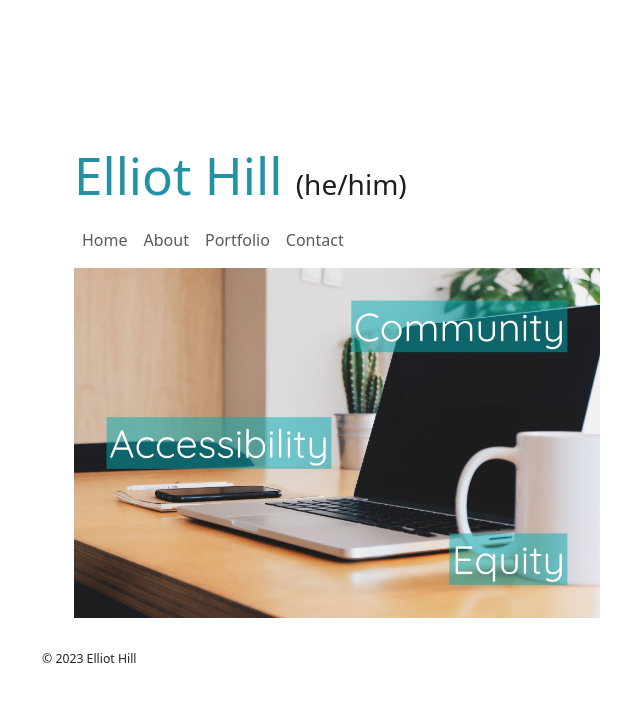
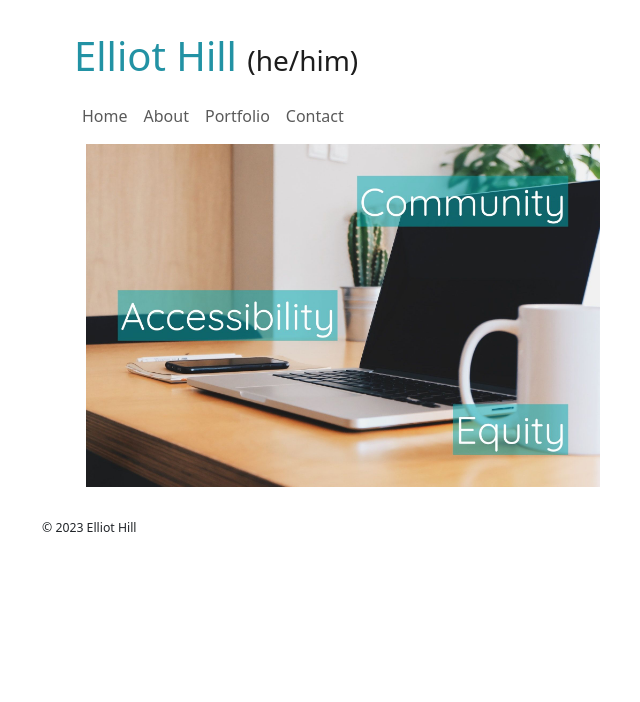
Before and after one commit to elliotvhill/portfolio-site, a React (Vite) app: page / in a window 1280 px wide. Shown: the top 702 px of the page, without its empty margins (40-680 px from the left). Built offline with nearby package versions, Linux system fonts and the light colour scheme.

Commit message:
more about page style adjustments

```diff
--- a/index.html
+++ b/index.html
@@ -10,7 +10,7 @@
             rel="stylesheet"
         />
         <link href="css/main-min.css" rel="stylesheet" />
-        <title>Elliot Portfolio</title>
+        <title>Elliot Hill</title>
         <link rel="icon" type="image/png" href="src/assets/code-solid.svg" />
     </head>
     <body>
--- a/src/components/About.jsx
+++ b/src/components/About.jsx
@@ -1,6 +1,6 @@
 export default function About() {
     return (
-        <div className='about'>
+        <div className='container'>
             <h2 className='about-head main-brand'>About</h2>
             <div className='container w-50'>
                 <p>
@@ -14,8 +14,6 @@ export default function About() {
                     projects through a lens of accessibility, equity, and
                     integrity.
                 </p>
-            </div>
-            <div className='container'>
                 <img
                     src='src/assets/LI-profile-pic-sq.jpeg'
                     alt='A headshot of Elliot wearing a blue suit and tie with greenery in the background.'
--- a/src/components/Home.jsx
+++ b/src/components/Home.jsx
@@ -1,8 +1,12 @@
 export default function Home() {
     return (
         <>
-            <div className="home-landing">
-                <img src="src/assets/home-banner.jpg" alt="A picture of a laptop, a phone, a notebook, and a mug on a desk. A small potted cactus is in the background. The words 'community', 'accessibility', and 'equity' are superimposed." className="home-img w-50" />
+            <div className='container'>
+                <img
+                    src='src/assets/home-banner.jpg'
+                    alt="A picture of a laptop, a phone, a notebook, and a mug on a desk. A small potted cactus is in the background. The words 'community', 'accessibility', and 'equity' are superimposed."
+                    className='home-img w-50'
+                />
             </div>
         </>
     )
--- a/src/index.css
+++ b/src/index.css
@@ -1,4 +1,4 @@
-:root {
+/* :root {
   font-family: Inter, system-ui, Avenir, Helvetica, Arial, sans-serif;
   line-height: 1.5;
   font-weight: 400;
@@ -66,4 +66,4 @@ button:focus-visible {
   button {
     background-color: #f9f9f9;
   }
-}
+} */
```
